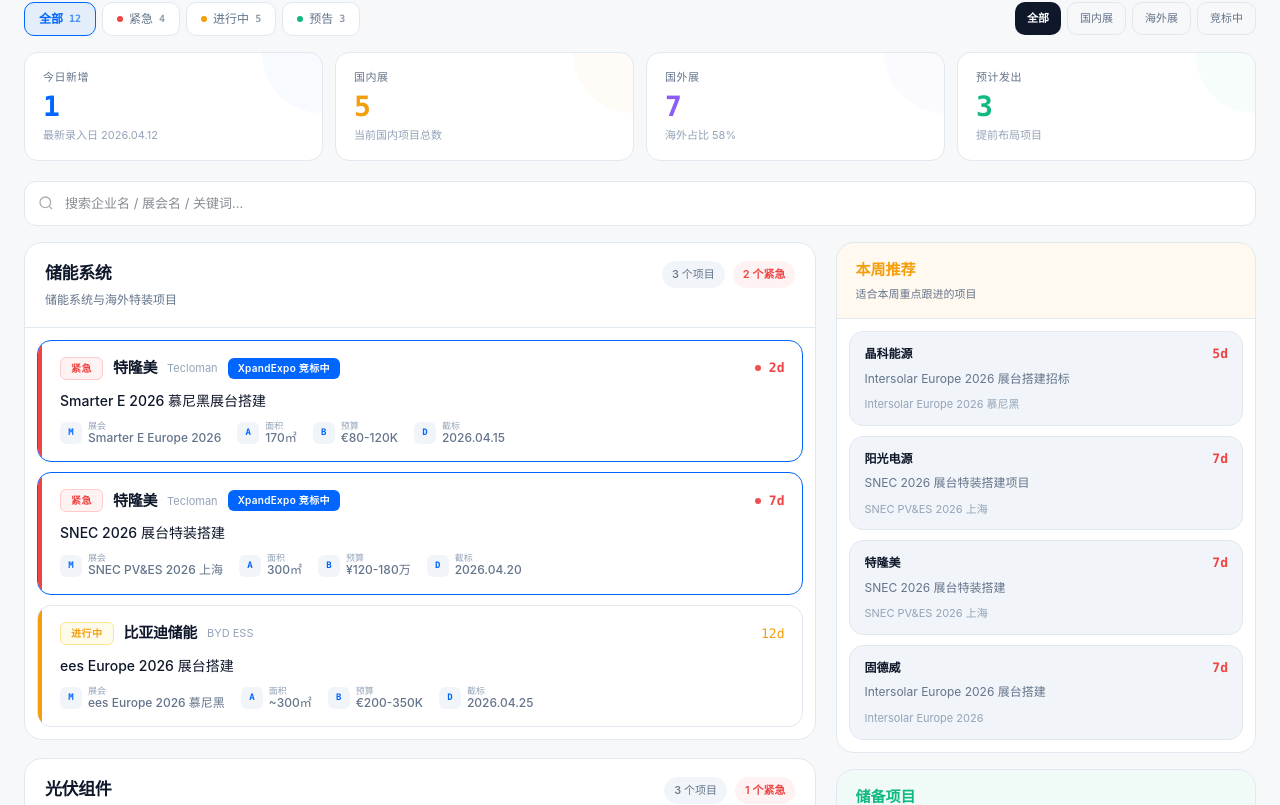
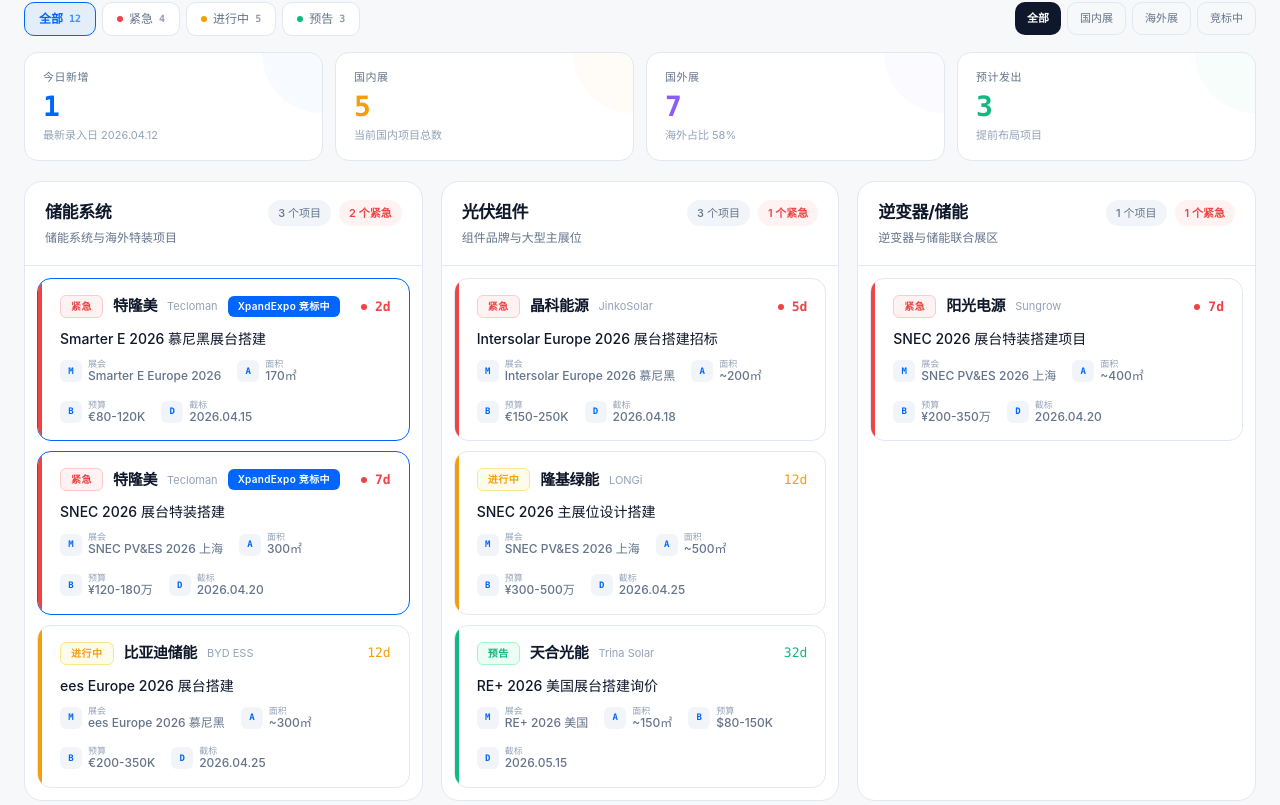
Before and after one commit to duofung/macro-live-monitor, a Next.js app: page / in a window 1280 px wide. Shown: the part 295-1100 px from the top of the page. Built offline with nearby package versions, Linux system fonts and the light colour scheme.

Commit message:
Balance ExpoRadar module grid

```diff
--- a/components/expo-radar.tsx
+++ b/components/expo-radar.tsx
@@ -170,7 +170,6 @@
   const [regionFilter, setRegionFilter] = useState("all");
   const [expanded, setExpanded] = useState<number | null>(null);
   const [now, setNow] = useState("14:32");
-  const [searchQ, setSearchQ] = useState("");
 
   useEffect(() => {
     setNow(new Date().toLocaleTimeString("zh-CN", { hour: "2-digit", minute: "2-digit" }));
@@ -183,13 +182,9 @@
     if (regionFilter === "overseas") list = list.filter((f) => f.region === "海外");
     if (regionFilter === "domestic") list = list.filter((f) => f.region === "国内");
     if (regionFilter === "bidding") list = list.filter((f) => f.bidding);
-    if (searchQ.trim()) {
-      const q = searchQ.toLowerCase();
-      list = list.filter((f) => f.co.includes(searchQ) || f.coEn.toLowerCase().includes(q) || f.title.includes(searchQ));
-    }
 
     return [...list].sort((a, b) => daysLeft(a.deadline) - daysLeft(b.deadline));
-  }, [filter, regionFilter, searchQ]);
+  }, [filter, regionFilter]);
 
   const stats = useMemo(() => {
     const totalBudget = FEEDS.reduce((s, f) => s + fmtMoney(f.budget), 0);
@@ -245,6 +240,18 @@
             overflow: "hidden",
           }}
         >
+          <div
+            style={{
+              position: "absolute",
+              inset: 0,
+              opacity: 0.24,
+              backgroundImage:
+                "linear-gradient(90deg, transparent 0%, rgba(59,130,246,0.18) 48%, transparent 100%), linear-gradient(rgba(255,255,255,.10) 1px, transparent 1px), linear-gradient(90deg, rgba(255,255,255,.08) 1px, transparent 1px)",
+              backgroundSize: "220px 100%, 32px 32px, 32px 32px",
+              backgroundPosition: "-220px 0, 0 0, 0 0",
+              animation: "heroScan 8s linear infinite, heroGridFloat 16s linear infinite",
+            }}
+          />
           <div
             style={{
               position: "absolute",
@@ -377,56 +384,31 @@
           <StatCard label="国外展" value={stats.overseas} sub={`海外占比 ${overseasRatio}%`} color={"#8B5CF6"} active={regionFilter === "overseas"} onClick={() => setRegionFilter(regionFilter === "overseas" ? "all" : "overseas")} />
           <StatCard label="预计发出" value={stats.upcoming} sub="提前布局项目" color={colors.ok} active={filter === "upcoming"} onClick={() => setFilter(filter === "upcoming" ? "all" : "upcoming")} />
         </div>
-        <div style={{ marginBottom: 16, position: "relative" }}>
-          <input
-            value={searchQ}
-            onChange={(e) => setSearchQ(e.target.value)}
-            placeholder="搜索企业名 / 展会名 / 关键词..."
-            style={{
-              width: "100%",
-              boxSizing: "border-box",
-              padding: "12px 16px 12px 40px",
-              background: colors.card,
-              border: `1px solid ${colors.border}`,
-              borderRadius: 12,
-              fontSize: 13,
-              color: colors.text,
-              outline: "none",
-            }}
-          />
-          <svg style={{ position: "absolute", left: 14, top: "50%", transform: "translateY(-50%)", opacity: 0.35 }} width="16" height="16" viewBox="0 0 24 24" fill="none" stroke="currentColor" strokeWidth="2">
-            <circle cx="11" cy="11" r="8" />
-            <path d="m21 21-4.3-4.3" />
-          </svg>
-        </div>
-
-        <div className="expo-main-grid" style={{ display: "grid", gridTemplateColumns: "minmax(0, 1.7fr) minmax(320px, 0.9fr)", gap: 20, alignItems: "start" }}>
-          <div style={{ display: "flex", flexDirection: "column", gap: 18 }}>
-            {filtered.length === 0 ? (
-              <div style={{ padding: 48, textAlign: "center", color: colors.muted, fontSize: 13, background: colors.card, borderRadius: 14, border: `1px solid ${colors.border}` }}>
-                当前筛选条件下暂无招标信息
-              </div>
-            ) : null}
-
-            {groupedFeeds.map(([segment, items]) => (
-              <section key={segment} style={{ background: colors.card, border: `1px solid ${colors.border}`, borderRadius: 18, overflow: "hidden" }}>
+        <div className="expo-module-grid" style={{ display: "grid", gridTemplateColumns: "repeat(3, minmax(0, 1fr))", gap: 18, alignItems: "stretch", marginBottom: 20 }}>
+          {[
+            ...groupedFeeds.map(([segment, items]) => ({ kind: "segment" as const, segment, items })),
+            { kind: "board" as const, title: "本周推荐", tone: colors.warn, subtitle: "适合本周重点跟进的项目", items: actionBoard.thisWeek.slice(0, 4) },
+            { kind: "board" as const, title: "储备项目", tone: colors.ok, subtitle: "适合提前布局和准备素材的项目", items: actionBoard.pipeline },
+          ].map((module) =>
+            module.kind === "segment" ? (
+              <section key={module.segment} style={{ background: colors.card, border: `1px solid ${colors.border}`, borderRadius: 18, overflow: "hidden", minHeight: 360, display: "flex", flexDirection: "column" }}>
                 <div style={{ padding: "18px 20px", borderBottom: `1px solid ${colors.border}`, display: "flex", justifyContent: "space-between", alignItems: "flex-start", gap: 16, flexWrap: "wrap" }}>
                   <div>
-                    <div style={{ fontSize: 17, fontWeight: 700, letterSpacing: -0.4 }}>{segment}</div>
-                    <div style={{ marginTop: 4, fontSize: 12, color: colors.sub }}>{segmentLabels[segment as keyof typeof segmentLabels] ?? "当前品类项目池"}</div>
+                    <div style={{ fontSize: 17, fontWeight: 700, letterSpacing: -0.4 }}>{module.segment}</div>
+                    <div style={{ marginTop: 4, fontSize: 12, color: colors.sub }}>{segmentLabels[module.segment as keyof typeof segmentLabels] ?? "当前品类项目池"}</div>
                   </div>
                   <div style={{ display: "flex", gap: 8, flexWrap: "wrap" }}>
                     <span style={{ fontSize: 11, padding: "5px 10px", background: colors.light, borderRadius: 999, color: colors.sub, fontWeight: 500 }}>
-                      {items.length} 个项目
+                      {module.items.length} 个项目
                     </span>
                     <span style={{ fontSize: 11, padding: "5px 10px", background: colors.hotBg, borderRadius: 999, color: colors.hot, fontWeight: 600 }}>
-                      {items.filter((item) => item.urg === "hot").length} 个紧急
+                      {module.items.filter((item) => item.urg === "hot").length} 个紧急
                     </span>
                   </div>
                 </div>
 
-                <div style={{ padding: 12, display: "flex", flexDirection: "column", gap: 10 }}>
-                  {items.map((f) => {
+                <div style={{ padding: 12, display: "flex", flexDirection: "column", gap: 10, flex: 1, overflow: "auto" }}>
+                  {module.items.map((f) => {
                     const u = urgMap[f.urg];
                     const isExp = expanded === f.id;
                     const dl = daysLeft(f.deadline);
@@ -468,11 +450,7 @@
                               </span>
                               <span style={{ fontSize: 15, fontWeight: 600, letterSpacing: -0.3 }}>{f.co}</span>
                               <span style={{ fontSize: 11, color: colors.muted }}>{f.coEn}</span>
-                              {f.bidding ? (
-                                <span style={{ fontSize: 10, fontWeight: 600, padding: "3px 10px", borderRadius: 6, background: colors.accent, color: "#fff", letterSpacing: 0.3 }}>
-                                  XpandExpo 竞标中
-                                </span>
-                              ) : null}
+                              {f.bidding ? <span style={{ fontSize: 10, fontWeight: 600, padding: "3px 10px", borderRadius: 6, background: colors.accent, color: "#fff", letterSpacing: 0.3 }}>XpandExpo 竞标中</span> : null}
                             </div>
                             <div style={{ display: "flex", alignItems: "center", gap: 8 }}>
                               {dl <= 7 && dl > 0 ? <span style={{ width: 6, height: 6, borderRadius: "50%", background: colors.hot, animation: "pulse 1.5s infinite" }} /> : null}
@@ -490,21 +468,7 @@
                               { icon: "D", label: "截标", value: f.deadline },
                             ].map((spec, i) => (
                               <div key={i} style={{ display: "flex", alignItems: "center", gap: 6 }}>
-                                <div
-                                  style={{
-                                    width: 22,
-                                    height: 22,
-                                    borderRadius: 6,
-                                    background: colors.light,
-                                    display: "flex",
-                                    alignItems: "center",
-                                    justifyContent: "center",
-                                    fontSize: 9,
-                                    fontWeight: 700,
-                                    color: colors.accent,
-                                    fontFamily: "var(--font-mono)",
-                                  }}
-                                >
+                                <div style={{ width: 22, height: 22, borderRadius: 6, background: colors.light, display: "flex", alignItems: "center", justifyContent: "center", fontSize: 9, fontWeight: 700, color: colors.accent, fontFamily: "var(--font-mono)" }}>
                                   {spec.icon}
                                 </div>
                                 <div>
@@ -541,13 +505,7 @@
                                 </div>
                               </div>
                               <div style={{ display: "flex", gap: 8, flexWrap: "wrap" }}>
-                                <a
-                                  href={f.srcUrl}
-                                  target="_blank"
-                                  rel="noopener noreferrer"
-                                  onClick={(e) => e.stopPropagation()}
-                                  style={{ fontSize: 12, padding: "8px 16px", borderRadius: 10, textDecoration: "none", background: colors.text, color: "#fff", fontWeight: 500 }}
-                                >
+                                <a href={f.srcUrl} target="_blank" rel="noopener noreferrer" onClick={(e) => e.stopPropagation()} style={{ fontSize: 12, padding: "8px 16px", borderRadius: 10, textDecoration: "none", background: colors.text, color: "#fff", fontWeight: 500 }}>
                                   查看来源
                                 </a>
                                 <button
@@ -577,21 +535,14 @@
                   })}
                 </div>
               </section>
-            ))}
-
-            <div style={{ fontSize: 11, color: colors.muted, textAlign: "right", fontFamily: "var(--font-mono)" }}>
-              {filtered.length} / {FEEDS.length} results · sorted by deadline
+            ) : (
+              <section key={module.title} style={{ background: colors.card, border: `1px solid ${colors.border}`, borderRadius: 18, overflow: "hidden", minHeight: 360, display: "flex", flexDirection: "column" }}>
+                <div style={{ padding: "16px 18px", borderBottom: `1px solid ${colors.border}`, background: `${module.tone}10` }}>
+                  <div style={{ fontSize: 15, fontWeight: 700, color: module.tone }}>{module.title}</div>
+                  <div style={{ marginTop: 4, fontSize: 11, color: colors.sub }}>{module.subtitle}</div>
                 </div>
-          </div>
-
-          <aside style={{ display: "flex", flexDirection: "column", gap: 16 }}>
-            <div style={{ background: colors.card, border: `1px solid ${colors.border}`, borderRadius: 18, overflow: "hidden" }}>
-              <div style={{ padding: "16px 18px", borderBottom: `1px solid ${colors.border}`, background: `${colors.warn}10` }}>
-                <div style={{ fontSize: 15, fontWeight: 700, color: colors.warn }}>本周推荐</div>
-                <div style={{ marginTop: 4, fontSize: 11, color: colors.sub }}>适合本周重点跟进的项目</div>
-              </div>
-              <div style={{ padding: 12, display: "flex", flexDirection: "column", gap: 10 }}>
-                {actionBoard.thisWeek.slice(0, 4).map((item) => (
+                <div style={{ padding: 12, display: "flex", flexDirection: "column", gap: 10, flex: 1 }}>
+                  {module.items.map((item) => (
                     <button
                       key={item.id}
                       onClick={() => setExpanded(item.id)}
@@ -606,31 +557,9 @@
                     </button>
                   ))}
                 </div>
-            </div>
-
-            <div style={{ background: colors.card, border: `1px solid ${colors.border}`, borderRadius: 18, overflow: "hidden" }}>
-              <div style={{ padding: "16px 18px", borderBottom: `1px solid ${colors.border}`, background: `${colors.ok}10` }}>
-                <div style={{ fontSize: 15, fontWeight: 700, color: colors.ok }}>储备项目</div>
-                <div style={{ marginTop: 4, fontSize: 11, color: colors.sub }}>适合提前布局和准备素材的项目</div>
-              </div>
-              <div style={{ padding: 12, display: "flex", flexDirection: "column", gap: 10 }}>
-                {actionBoard.pipeline.map((item) => (
-                  <button
-                    key={item.id}
-                    onClick={() => setExpanded(item.id)}
-                    style={{ textAlign: "left", border: `1px solid ${colors.border}`, background: colors.light, borderRadius: 14, padding: "12px 14px" }}
-                  >
-                    <div style={{ display: "flex", justifyContent: "space-between", gap: 10, alignItems: "center" }}>
-                      <span style={{ fontSize: 12, fontWeight: 700 }}>{item.co}</span>
-                      <Deadline d={item.deadline} />
-                    </div>
-                    <div style={{ marginTop: 6, fontSize: 12, color: colors.sub, lineHeight: 1.55 }}>{item.title}</div>
-                    <div style={{ marginTop: 8, fontSize: 11, color: colors.muted }}>{item.expo}</div>
-                  </button>
-                ))}
-              </div>
-            </div>
-          </aside>
+              </section>
+            ),
+          )}
         </div>
         <div style={{ borderRadius: 14, overflow: "hidden", border: `1px solid ${colors.border}`, background: colors.card }}>
           <div style={{ padding: "16px 20px", background: colors.light, borderBottom: `1px solid ${colors.border}`, display: "flex", justifyContent: "space-between", alignItems: "center", gap: 12, flexWrap: "wrap" }}>
@@ -684,13 +613,16 @@
 
         <style>{`
           @keyframes pulse{0%,100%{opacity:1}50%{opacity:.4}}
+          @keyframes heroScan{0%{background-position:-220px 0,0 0,0 0}100%{background-position:calc(100% + 220px) 0,0 0,0 0}}
+          @keyframes heroGridFloat{0%{transform:translate3d(0,0,0)}50%{transform:translate3d(-8px,4px,0)}100%{transform:translate3d(0,0,0)}}
           @media (max-width: 1100px) {
-            .expo-main-grid { grid-template-columns: 1fr !important; }
+            .expo-module-grid { grid-template-columns: repeat(2, minmax(0, 1fr)) !important; }
             .expo-source-grid { grid-template-columns: 1fr !important; }
           }
           @media (max-width: 720px) {
             .expo-hero-stats { grid-template-columns: repeat(2, minmax(0, 1fr)) !important; }
             .expo-summary-grid { grid-template-columns: 1fr !important; }
+            .expo-module-grid { grid-template-columns: 1fr !important; }
           }
           @media (max-width: 560px) {
             .expo-hero-stats { grid-template-columns: 1fr !important; }
```
Lines whose indentation alone changed are shown as unchanged.
